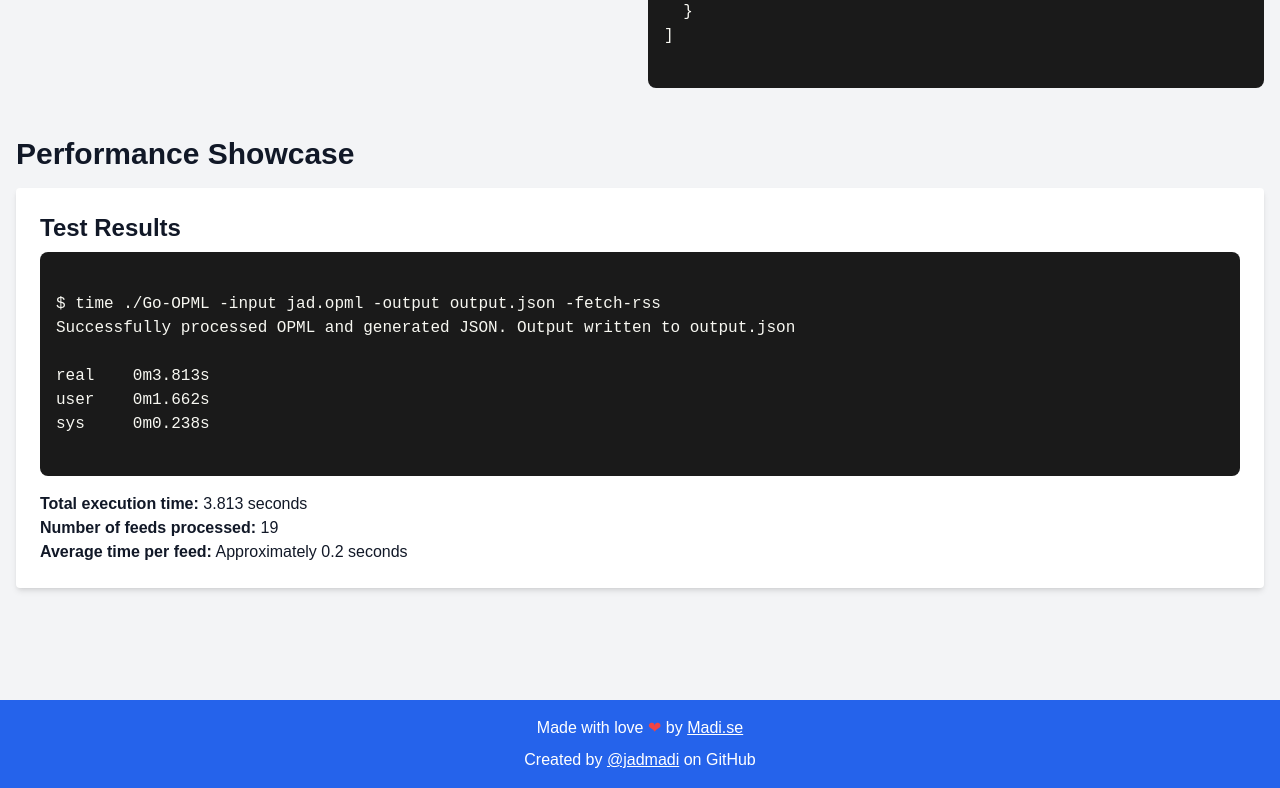
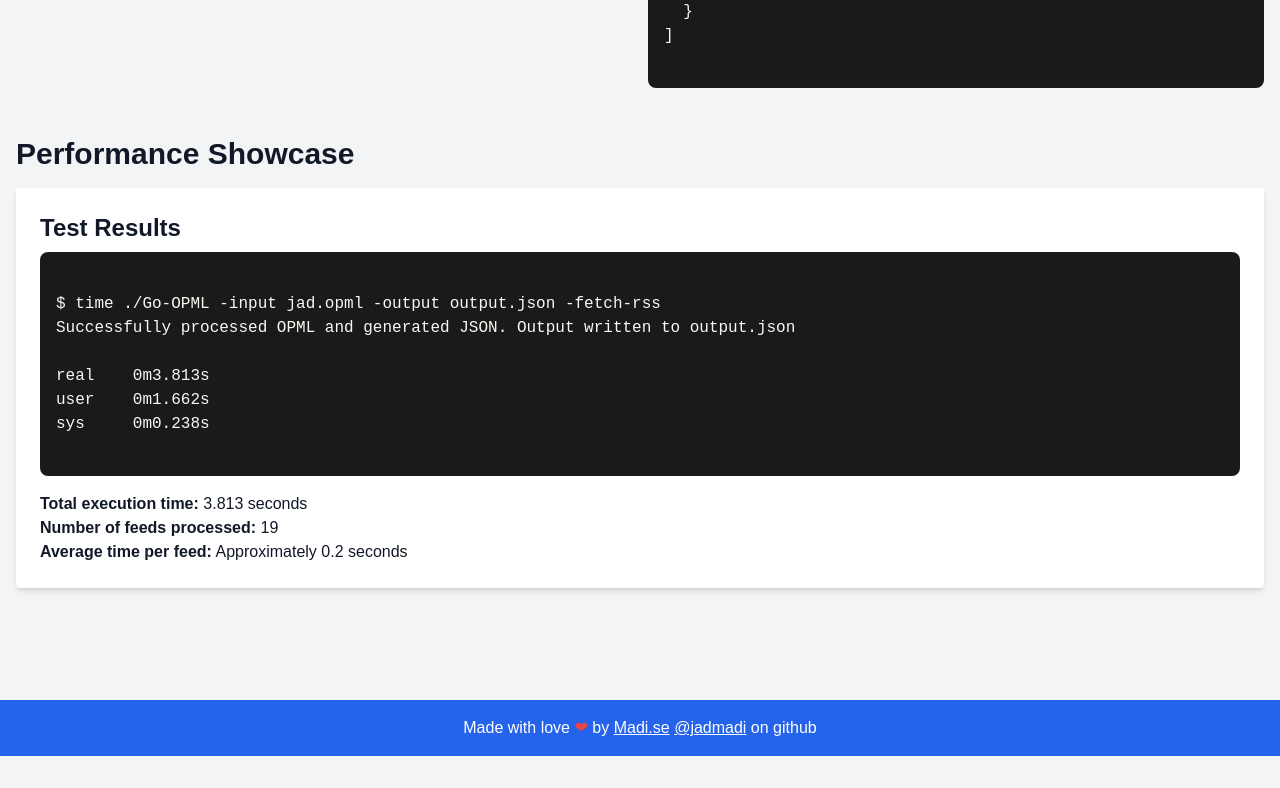
Before and after one commit to jadmadi/Go-OPML, a plain HTML site: page Cloudflare/index.html in a window 1280 px wide. Shown: the part 2452-3240 px from the top of the page. After the commit the page ends 3208 px from the top, so only its background shows below. Drawn offline with nearby package versions, Linux system fonts and the light colour scheme; a web font is replaced by a local one.

Commit message:
Update index.html

```diff
--- a/Cloudflare/index.html
+++ b/Cloudflare/index.html
@@ -174,8 +174,7 @@ sys     0m0.238s
 
     <footer class="bg-blue-600 text-white py-4 mt-8">
         <div class="container mx-auto px-4 text-center">
-            <p>Made with love <span class="text-red-500">❤</span> by <a href="https://madi.se" class="underline hover:text-blue-200">Madi.se</a></p>
-            <p class="mt-2">Created by <a href="https://github.com/jadmadi" class="underline hover:text-blue-200">@jadmadi</a> on GitHub</p>
+            <p>Made with love <span class="text-red-500">❤</span> by <a href="https://madi.se" class="underline hover:text-blue-200">Madi.se</a> <a href="https://github.com/jadmadi" class="underline hover:text-blue-200">@jadmadi</a> on github</p>
         </div>
     </footer>
 
```
